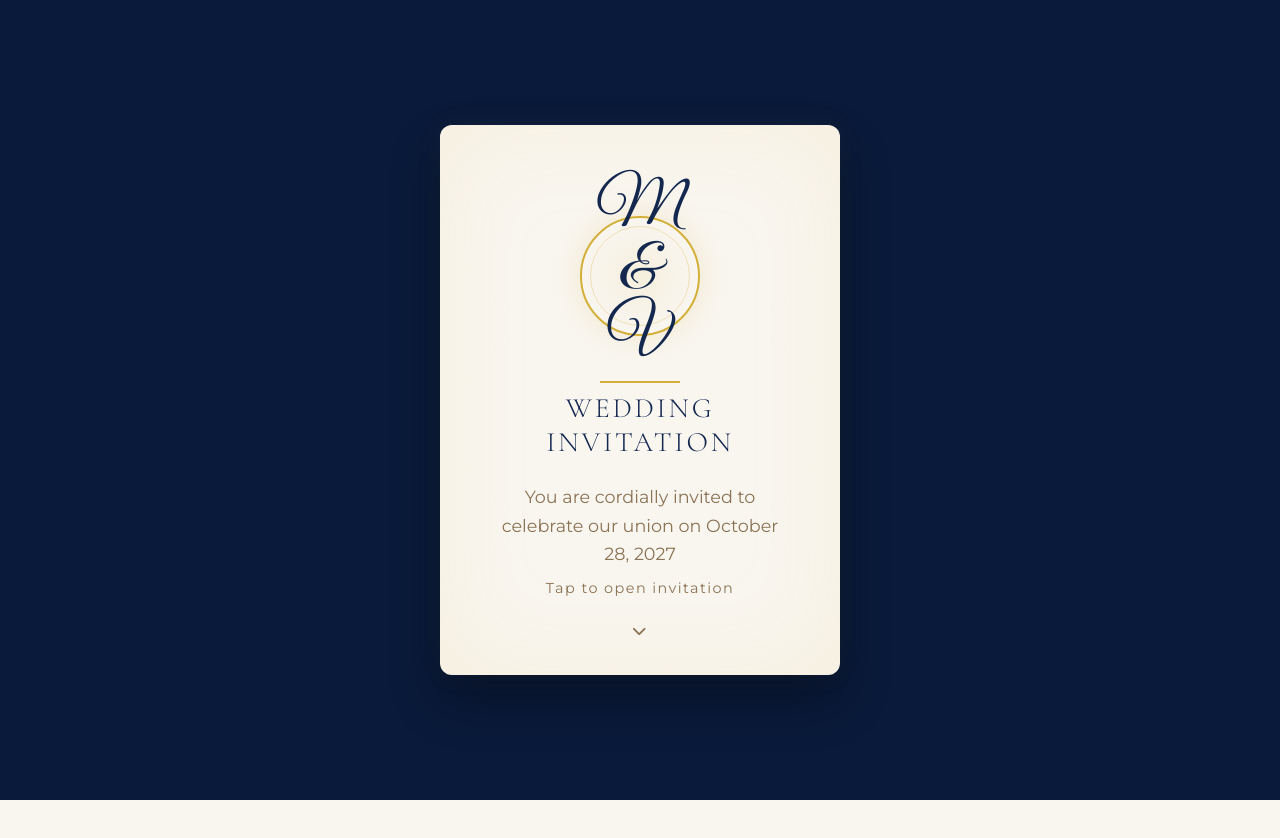
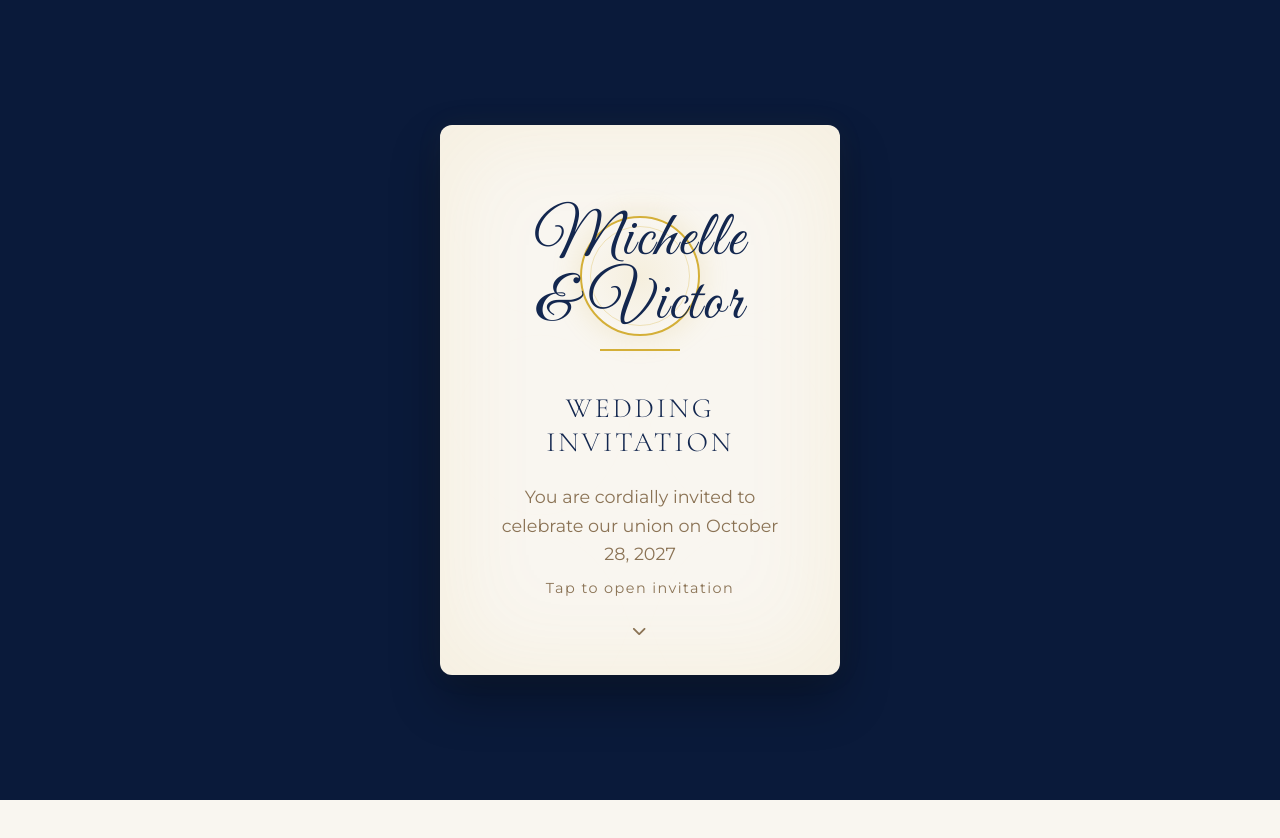
Before and after one commit to Bikoyyy/m-vWedding, a plain HTML site: page index.html in a window 1280 px wide. Shown: the top 838 px of the page. Drawn offline with nearby package versions, Linux system fonts and the light colour scheme.

Commit message:
Update index.html

```diff
--- a/index.html
+++ b/index.html
@@ -1650,7 +1650,7 @@
         <div class="invitation-card" id="invitationCard">
             <div class="card-front">
                 <div class="card-seal">
-                    <h1 class="initials">M & V</h1>
+                    <h1 class="initials">Michelle & Victor</h1>
                 </div>
                 <h3 class="mt-4" style="font-weight: 300; letter-spacing: 0.1em;">WEDDING INVITATION</h3>
                 <p class="mt-3" style="color: var(--rustic-brown); max-width: 300px; font-size: 1.1rem;">You are cordially invited to celebrate our union on October 28, 2027</p>
```
